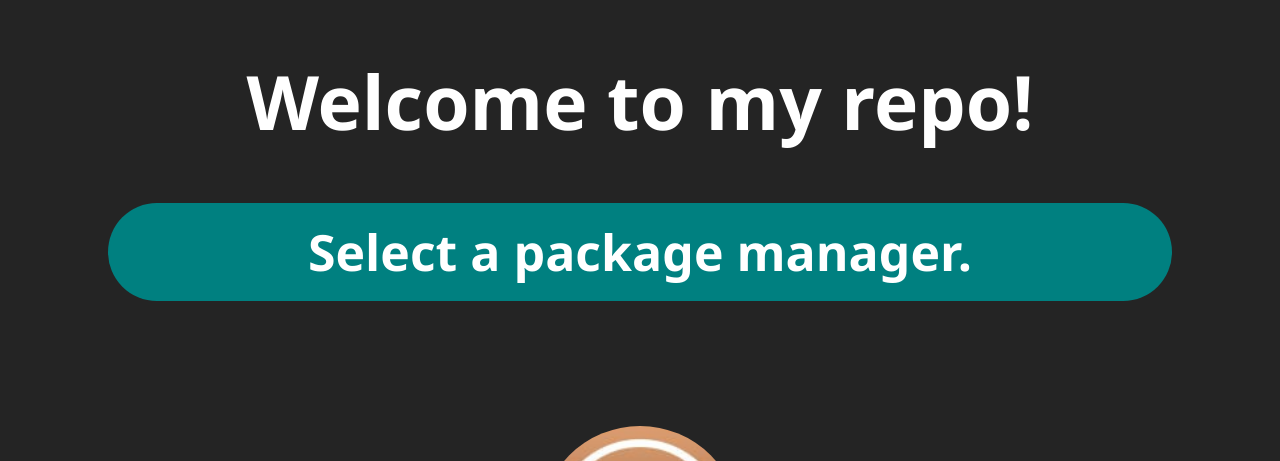
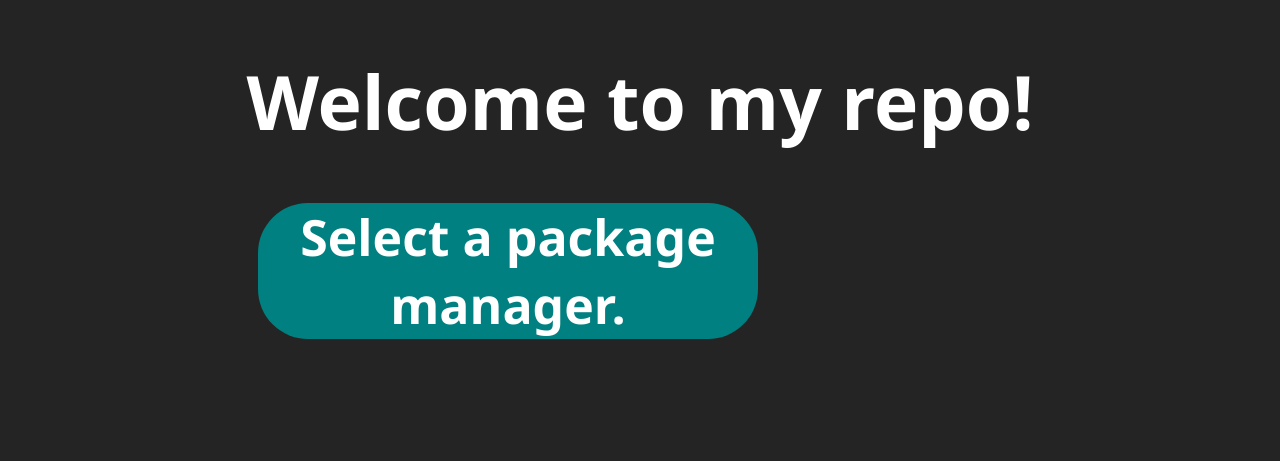
Before and after one commit to moj3ve/repo-37, a plain HTML site: page index.html in a window 1280 px wide. Shown: the top 461 px of the page. Drawn offline with Linux system fonts and the light colour scheme.

Commit message:
Update style.css

```diff
--- a/assets/css/style.css
+++ b/assets/css/style.css
@@ -14,10 +14,8 @@ h2.a {
     font-size: 50px;
 
     /* size */
-    padding: 15px;
-    margin-top: 30px;
-    margin-right: 100px;
-    margin-left: 100px;
+    width: 500px;
+    margin-left: 250px;
     margin-bottom: 50px;
     border-radius: 50px;
 }
```
